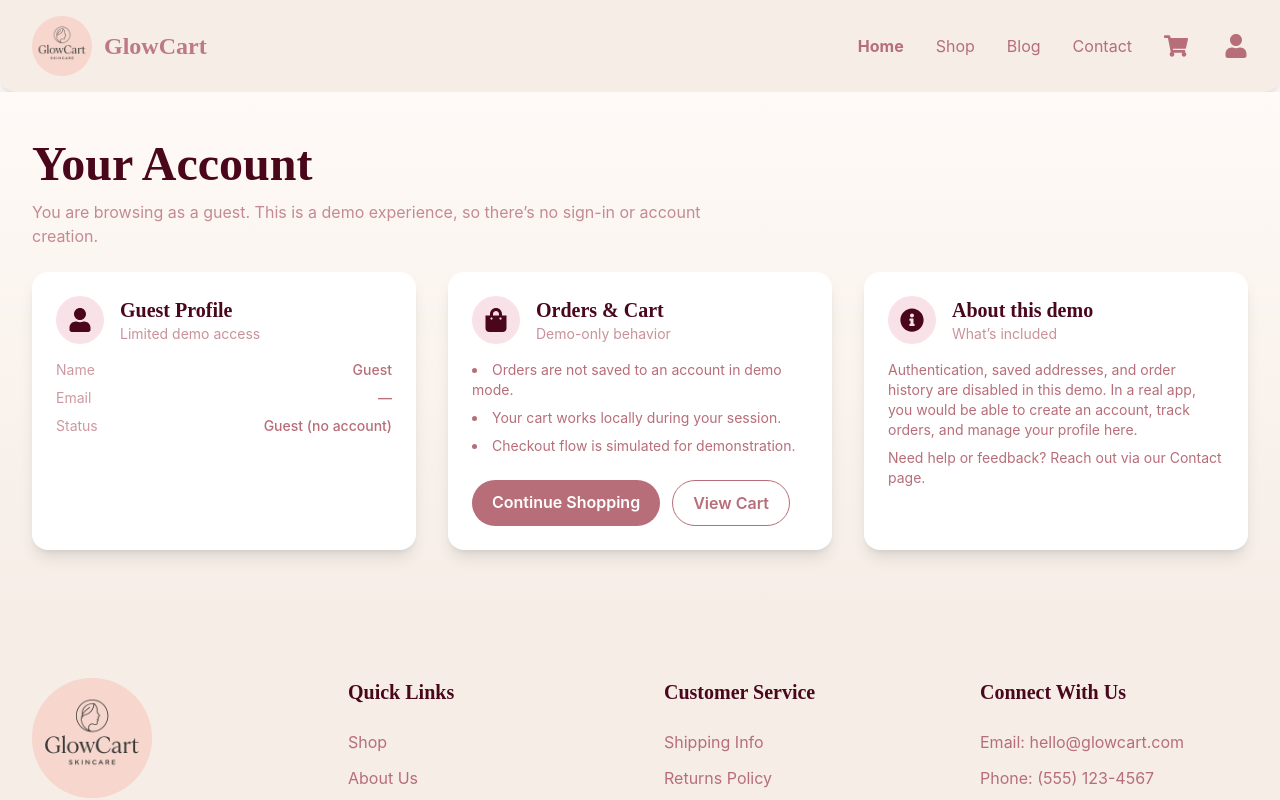
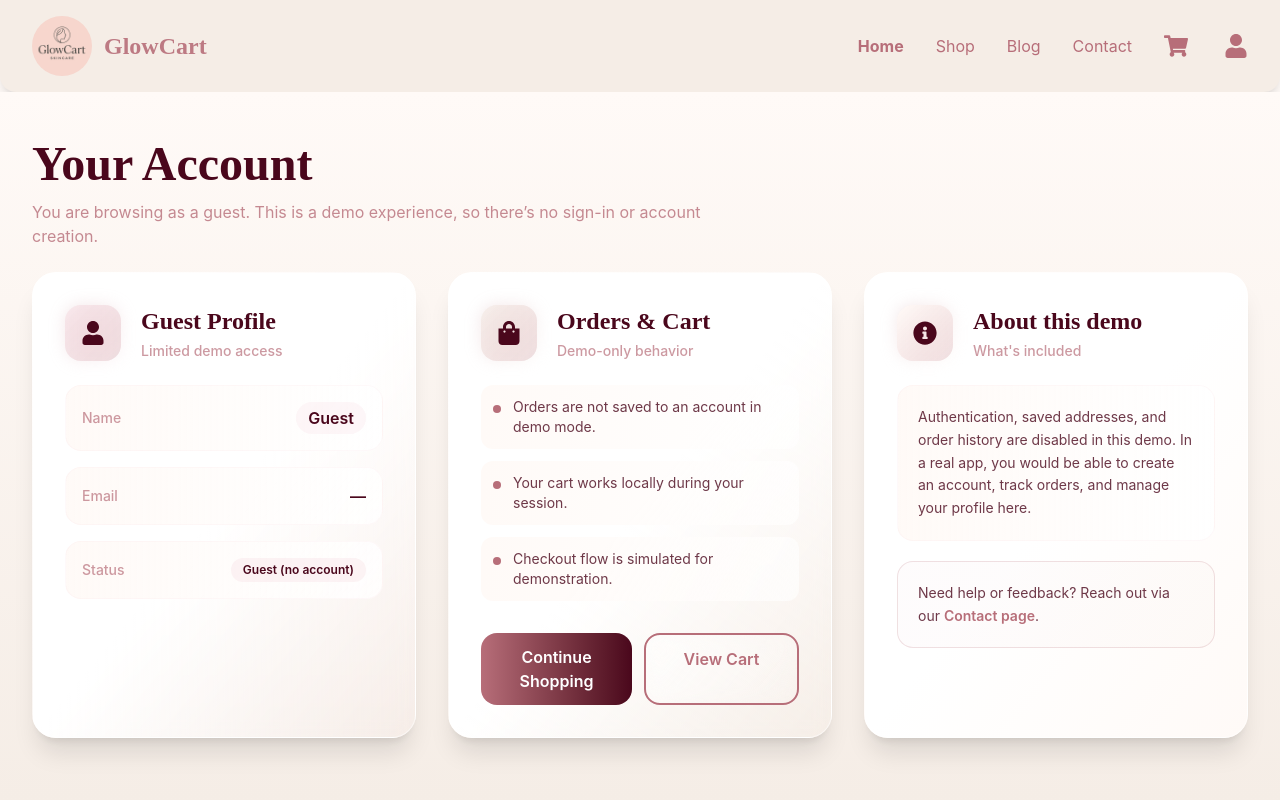
Before and after one commit to Stephen-Ogunjobi/glowcart, a Next.js app: page /user in a window 1280 px wide. Shown: the top 800 px of the page. Built offline with nearby package versions, Linux system fonts and the light colour scheme.

Commit message:
fetured comp fixed

```diff
--- a/app/user/page.tsx
+++ b/app/user/page.tsx
@@ -19,90 +19,149 @@ export default function UserPage() {
       <section className="max-w-7xl mx-auto px-8 pb-16">
         <div className="grid grid-cols-1 lg:grid-cols-3 gap-8">
           {/* Profile Card */}
-          <div className="bg-white rounded-2xl shadow-lg p-6">
-            <div className="flex items-center space-x-4 mb-4">
-              <div className="p-3 rounded-full bg-[var(--color-pink)] bg-opacity-40 text-[#4A071C]">
+          <div className="group relative overflow-hidden bg-gradient-to-br from-white via-white to-[var(--color-pink)]/10 rounded-3xl shadow-xl hover:shadow-2xl transition-all duration-500 border border-white/50 backdrop-blur-sm">
+            <div className="absolute inset-0 bg-gradient-to-br from-transparent to-[var(--color-rose-gold)]/5 opacity-0 group-hover:opacity-100 transition-opacity duration-500"></div>
+            <div className="relative p-8">
+              <div className="flex items-center space-x-5 mb-6">
+                <div className="relative">
+                  <div className="absolute inset-0 bg-gradient-to-br from-[var(--color-rose-gold)]/20 to-[var(--color-pink)]/30 rounded-2xl blur-sm"></div>
+                  <div className="relative p-4 rounded-2xl bg-gradient-to-br from-[var(--color-pink)]/60 to-[var(--color-rose-gold)]/20 text-[#4A071C] backdrop-blur-sm">
                     <FaUser className="text-2xl" />
                   </div>
+                </div>
                 <div>
-                <h2 className="text-xl font-semibold text-[#4A071C]">
+                  <h2 className="text-2xl font-bold text-[#4A071C] mb-1">
                     Guest Profile
                   </h2>
-                <p className="text-sm opacity-75">Limited demo access</p>
+                  <p className="text-sm text-[var(--color-rose-gold)]/70 font-medium">
+                    Limited demo access
+                  </p>
                 </div>
               </div>
-            <div className="space-y-2 text-sm">
-              <div className="flex justify-between">
-                <span className="opacity-70">Name</span>
-                <span className="font-medium">Guest</span>
+
+              <div className="space-y-4">
+                <div className="flex items-center justify-between p-4 rounded-2xl bg-gradient-to-r from-[var(--color-offwhite)] to-white/80 border border-[var(--color-pink)]/20">
+                  <span className="text-sm font-medium text-[var(--color-rose-gold)]/70">
+                    Name
+                  </span>
+                  <span className="font-semibold text-[#4A071C] px-3 py-1 rounded-full bg-[var(--color-pink)]/30">
+                    Guest
+                  </span>
                 </div>
-              <div className="flex justify-between">
-                <span className="opacity-70">Email</span>
-                <span className="font-medium">—</span>
+                <div className="flex items-center justify-between p-4 rounded-2xl bg-gradient-to-r from-[var(--color-offwhite)] to-white/80 border border-[var(--color-pink)]/20">
+                  <span className="text-sm font-medium text-[var(--color-rose-gold)]/70">
+                    Email
+                  </span>
+                  <span className="font-semibold text-[#4A071C]">—</span>
                 </div>
-              <div className="flex justify-between">
-                <span className="opacity-70">Status</span>
-                <span className="font-medium">Guest (no account)</span>
+                <div className="flex items-center justify-between p-4 rounded-2xl bg-gradient-to-r from-[var(--color-offwhite)] to-white/80 border border-[var(--color-pink)]/20">
+                  <span className="text-sm font-medium text-[var(--color-rose-gold)]/70">
+                    Status
+                  </span>
+                  <span className="font-semibold text-[#4A071C] text-xs px-3 py-1 rounded-full bg-[var(--color-pink)]/40">
+                    Guest (no account)
+                  </span>
+                </div>
               </div>
             </div>
           </div>
 
           {/* Orders & Cart */}
-          <div className="bg-white rounded-2xl shadow-lg p-6">
-            <div className="flex items-center space-x-4 mb-4">
-              <div className="p-3 rounded-full bg-[var(--color-pink)] bg-opacity-40 text-[#4A071C]">
+          <div className="group relative overflow-hidden bg-gradient-to-br from-white via-white to-[var(--color-beige)]/20 rounded-3xl shadow-xl hover:shadow-2xl transition-all duration-500 border border-white/50 backdrop-blur-sm">
+            <div className="absolute inset-0 bg-gradient-to-br from-transparent to-[var(--color-rose-gold)]/5 opacity-0 group-hover:opacity-100 transition-opacity duration-500"></div>
+            <div className="relative p-8">
+              <div className="flex items-center space-x-5 mb-6">
+                <div className="relative">
+                  <div className="absolute inset-0 bg-gradient-to-br from-[var(--color-rose-gold)]/20 to-[var(--color-beige)]/30 rounded-2xl blur-sm"></div>
+                  <div className="relative p-4 rounded-2xl bg-gradient-to-br from-[var(--color-beige)]/60 to-[var(--color-rose-gold)]/20 text-[#4A071C] backdrop-blur-sm">
                     <FaShoppingBag className="text-2xl" />
                   </div>
+                </div>
                 <div>
-                <h2 className="text-xl font-semibold text-[#4A071C]">
+                  <h2 className="text-2xl font-bold text-[#4A071C] mb-1">
                     Orders & Cart
                   </h2>
-                <p className="text-sm opacity-75">Demo-only behavior</p>
+                  <p className="text-sm text-[var(--color-rose-gold)]/70 font-medium">
+                    Demo-only behavior
+                  </p>
                 </div>
               </div>
-            <ul className="list-disc list-inside space-y-2 text-sm">
-              <li>Orders are not saved to an account in demo mode.</li>
-              <li>Your cart works locally during your session.</li>
-              <li>Checkout flow is simulated for demonstration.</li>
-            </ul>
-            <div className="mt-6 flex flex-wrap gap-3">
+
+              <div className="space-y-3 mb-8">
+                <div className="flex items-start space-x-3 p-3 rounded-xl bg-gradient-to-r from-[var(--color-offwhite)] to-white/60">
+                  <div className="w-2 h-2 rounded-full bg-[var(--color-rose-gold)] mt-2 flex-shrink-0"></div>
+                  <p className="text-sm text-[#4A071C]/80">
+                    Orders are not saved to an account in demo mode.
+                  </p>
+                </div>
+                <div className="flex items-start space-x-3 p-3 rounded-xl bg-gradient-to-r from-[var(--color-offwhite)] to-white/60">
+                  <div className="w-2 h-2 rounded-full bg-[var(--color-rose-gold)] mt-2 flex-shrink-0"></div>
+                  <p className="text-sm text-[#4A071C]/80">
+                    Your cart works locally during your session.
+                  </p>
+                </div>
+                <div className="flex items-start space-x-3 p-3 rounded-xl bg-gradient-to-r from-[var(--color-offwhite)] to-white/60">
+                  <div className="w-2 h-2 rounded-full bg-[var(--color-rose-gold)] mt-2 flex-shrink-0"></div>
+                  <p className="text-sm text-[#4A071C]/80">
+                    Checkout flow is simulated for demonstration.
+                  </p>
+                </div>
+              </div>
+
+              <div className="flex flex-wrap gap-3">
                 <Link
                   href="/shop"
-                className="px-5 py-2.5 rounded-full bg-[var(--color-rose-gold)] !text-white font-semibold hover:bg-opacity-90 transition-all"
+                  className="flex-1 min-w-[140px] px-6 py-3 rounded-2xl bg-gradient-to-r from-[var(--color-rose-gold)] to-[#4A071C] !text-white font-semibold hover:scale-105 hover:shadow-lg transition-all duration-300 text-center"
                 >
                   Continue Shopping
                 </Link>
                 <Link
                   href="/cart"
-                className="px-5 py-2.5 rounded-full border border-[var(--color-rose-gold)] text-[var(--color-rose-gold)] font-semibold hover:bg-[var(--color-pink)] hover:bg-opacity-40 transition-all"
+                  className="flex-1 min-w-[100px] px-6 py-3 rounded-2xl border-2 border-[var(--color-rose-gold)] text-[var(--color-rose-gold)] font-semibold hover:bg-gradient-to-r hover:from-[var(--color-pink)]/20 hover:to-[var(--color-beige)]/20 hover:scale-105 transition-all duration-300 text-center backdrop-blur-sm"
                 >
                   View Cart
                 </Link>
               </div>
             </div>
+          </div>
 
           {/* About Demo */}
-          <div className="bg-white rounded-2xl shadow-lg p-6">
-            <div className="flex items-center space-x-4 mb-4">
-              <div className="p-3 rounded-full bg-[var(--color-pink)] bg-opacity-40 text-[#4A071C]">
+          <div className="group relative overflow-hidden bg-gradient-to-br from-white via-white to-[var(--color-offwhite)] rounded-3xl shadow-xl hover:shadow-2xl transition-all duration-500 border border-white/50 backdrop-blur-sm">
+            <div className="absolute inset-0 bg-gradient-to-br from-transparent to-[var(--color-rose-gold)]/5 opacity-0 group-hover:opacity-100 transition-opacity duration-500"></div>
+            <div className="relative p-8">
+              <div className="flex items-center space-x-5 mb-6">
+                <div className="relative">
+                  <div className="absolute inset-0 bg-gradient-to-br from-[var(--color-rose-gold)]/20 to-[var(--color-offwhite)]/50 rounded-2xl blur-sm"></div>
+                  <div className="relative p-4 rounded-2xl bg-gradient-to-br from-[var(--color-offwhite)] to-[var(--color-rose-gold)]/20 text-[#4A071C] backdrop-blur-sm">
                     <FaInfoCircle className="text-2xl" />
                   </div>
+                </div>
                 <div>
-                <h2 className="text-xl font-semibold text-[#4A071C]">
+                  <h2 className="text-2xl font-bold text-[#4A071C] mb-1">
                     About this demo
                   </h2>
-                <p className="text-sm opacity-75">What’s included</p>
+                  <p className="text-sm text-[var(--color-rose-gold)]/70 font-medium">
+                    What's included
+                  </p>
                 </div>
               </div>
-            <div className="space-y-2 text-sm">
-              <p>
-                Authentication, saved addresses, and order history are disabled
-                in this demo. In a real app, you would be able to create an
-                account, track orders, and manage your profile here.
+
+              <div className="space-y-5">
+                <div className="p-5 rounded-2xl bg-gradient-to-r from-[var(--color-offwhite)] to-white/80 border border-[var(--color-pink)]/20">
+                  <p className="text-sm text-[#4A071C]/80 leading-relaxed">
+                    Authentication, saved addresses, and order history are
+                    disabled in this demo. In a real app, you would be able to
+                    create an account, track orders, and manage your profile
+                    here.
                   </p>
-              <p>
+                </div>
+                <div className="p-5 rounded-2xl bg-gradient-to-r from-[var(--color-pink)]/10 to-[var(--color-beige)]/10 border border-[var(--color-rose-gold)]/20">
+                  <p className="text-sm text-[#4A071C]/80 leading-relaxed">
                     Need help or feedback? Reach out via our{" "}
-                <Link href="/contact" className="accent underline">
+                    <Link
+                      href="/contact"
+                      className="font-semibold text-[var(--color-rose-gold)] hover:text-[#4A071C] underline decoration-[var(--color-rose-gold)]/30 hover:decoration-[#4A071C] transition-colors"
+                    >
                       Contact page
                     </Link>
                     .
@@ -110,6 +169,8 @@ export default function UserPage() {
                 </div>
               </div>
             </div>
+          </div>
+        </div>
       </section>
     </div>
   );
```
Also changed, not shown: app/_components/AddToCartBtn.tsx (added, +25 -0 lines), app/_components/ClientProducts.tsx (+18 -18 lines), app/_components/FeaturedProducts.tsx (+2 -6 lines). Lines whose indentation alone changed are shown as unchanged.
